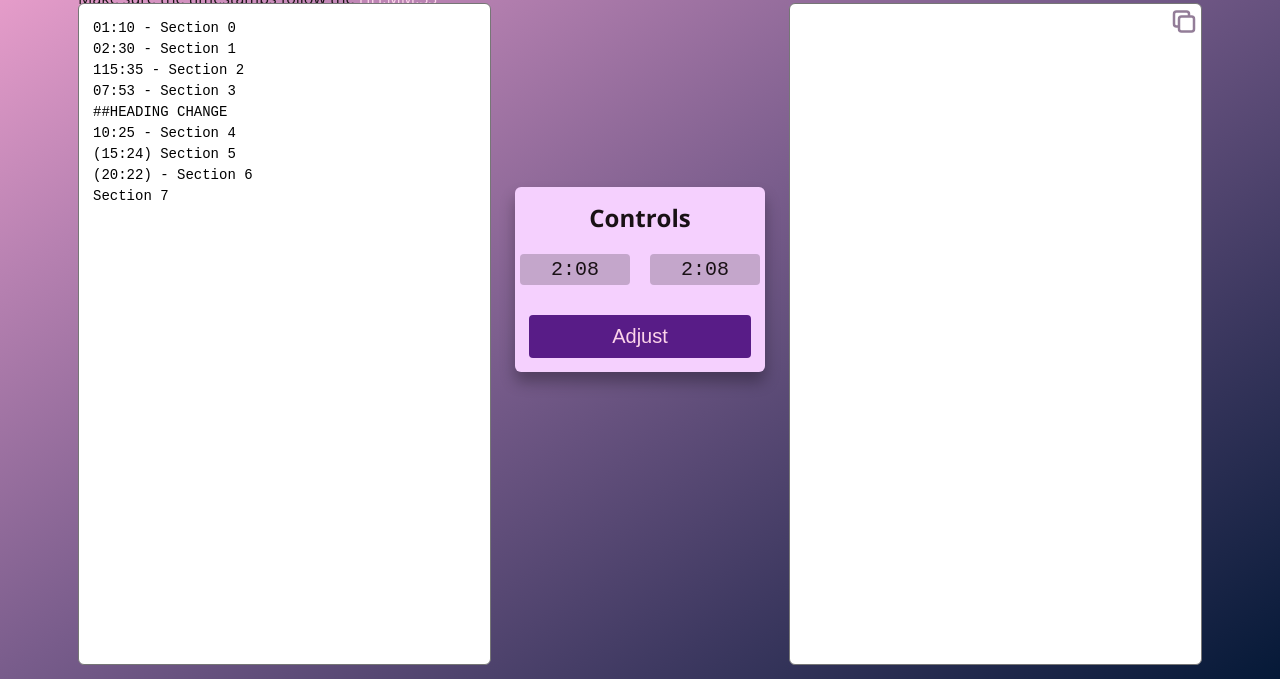
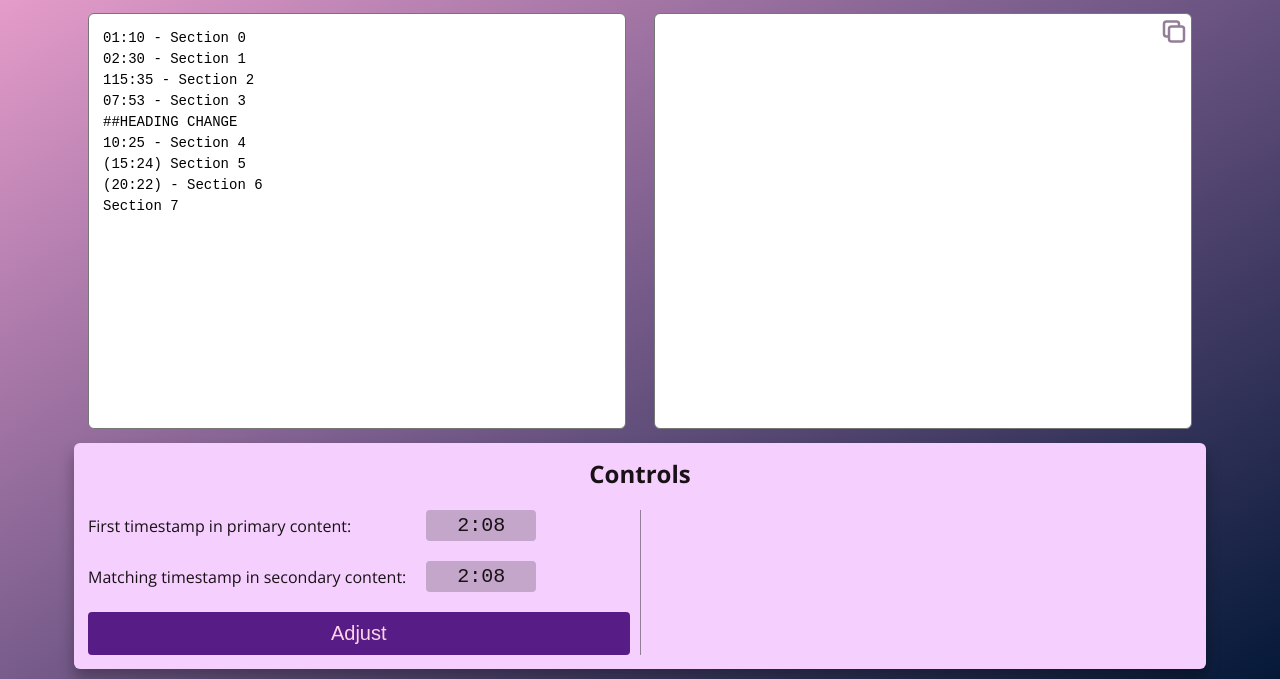
Before and after one commit to abinjohn123/timestamp-converter, a plain HTML site: page index.html in a window 1280 px wide. Shown: the part 121-800 px from the top of the page. Drawn offline with nearby package versions, Linux system fonts and the light colour scheme.

Commit message:
change layout to 2 column with controls at the bottom of screen

```diff
--- a/index.html
+++ b/index.html
@@ -30,9 +30,10 @@
           rows="10"
         ></textarea>
       </div>
-      <div class="controls-box pad-med bdr-rad-s">
+      <div class="controls pad-med bdr-rad-s">
         <h2 class="controls-title">Controls</h2>
-        <div class="control">
+        <div class="controls-box">
+          <div class="controls-left">
             <!-- <div class="adjustment-types">
             <svg
               xmlns="http://www.w3.org/2000/svg"
@@ -61,6 +62,9 @@
               />
             </svg>
           </div> -->
+            <div class="time-boxes">
+              <div class="input-box">
+                <p class="input-hint">First timestamp in primary content:</p>
                 <div class="anchor">
                   <input
                     class="input-time --input-valid"
@@ -68,8 +72,15 @@
                     type="text"
                     maxlength="8"
                   />
-            <p class="invalid-hint hidden" id="invalid-hint-0">Invalid Time</p>
+                  <p class="invalid-hint hidden" id="invalid-hint-0">
+                    Invalid Time
+                  </p>
                 </div>
+              </div>
+              <div class="input-box">
+                <p class="input-hint">
+                  Matching timestamp in secondary content:
+                </p>
                 <div class="anchor">
                   <input
                     class="input-time --input-valid"
@@ -77,11 +88,18 @@
                     type="text"
                     maxlength="8"
                   />
-            <p class="invalid-hint hidden" id="invalid-hint-1">Invalid Time</p>
+                  <p class="invalid-hint hidden" id="invalid-hint-1">
+                    Invalid Time
+                  </p>
+                </div>
               </div>
             </div>
 
             <button class="btn" id="btn-adjust">Adjust</button>
+          </div>
+          <hr class="control-separator" />
+          <div class="controls-right">&nbsp;</div>
+        </div>
       </div>
       <div class="text-box --output pad-med">
         <h2 class="section-title">Adjusted Timestamps</h2>
--- a/index.js
+++ b/index.js
@@ -177,7 +177,7 @@ const calcAdjustmentTime = function (...timeEls) {
     return timeInSeconds;
   });
 
-  return time1InSeconds && time2InSeconds && time1InSeconds - time2InSeconds;
+  return time1InSeconds && time2InSeconds && time1InSeconds - time2InSeconds; //Return null if any of the times is null. Else return the difference
 };
 
 // ########################################
@@ -221,8 +221,6 @@ adjustButtonEl.addEventListener('click', function (e) {
   const inputText = inputTextEl.value;
   const timeToAdjust = calcAdjustmentTime(inputTimeEl0, inputTimeEl1);
 
-  console.log(Math.abs(timeToAdjust));
-
   const adjType = timeToAdjust < 0 ? 'add' : 'subtract';
 
   if (timeToAdjust) {
--- a/styles/style.css
+++ b/styles/style.css
@@ -33,8 +33,9 @@ body {
 
 .container {
   display: grid;
-  grid-template-columns: 1fr 25rem 1fr;
-  column-gap: 1rem;
+  grid-template-columns: 1fr 1fr;
+  grid-template-rows: 1fr auto;
+  padding: 1rem;
 
   height: 100vh;
   width: 90vw;
@@ -125,9 +126,11 @@ body {
 }
 
 /* Control box styling */
-.controls-box {
+.controls {
   background-color: var(--options);
-  align-self: center;
+  grid-row: 2;
+  grid-column: 1/-1;
+  align-self: end;
 
   display: flex;
   flex-direction: column;
@@ -137,12 +140,33 @@ body {
   box-shadow: 0px 10px 15px rgba(0, 0, 0, 0.3);
 }
 
-.control {
+.controls-box {
+  display: grid;
+  grid-template-columns: 1fr auto 1fr;
+  column-gap: 1rem;
+  /* background-color: beige; */
+  width: 100%;
+}
+
+.control-separator {
+  width: 1px;
+  background-color: var(--opt-shade-2);
+
+  outline: none;
+  border: none;
+}
+
+.controls-left {
   display: flex;
-  align-items: center;
+  flex-direction: column;
+  align-items: flex-start;
   gap: 2rem;
+  /* background-color: yellow; */
+}
 
-  margin-bottom: 1rem;
+.controls-right {
+  /* background-color: aqua; */
+  width: 100%;
 }
 
 .adjustment-types {
@@ -168,6 +192,20 @@ body {
 
 .anchor {
   position: relative;
+}
+
+.time-boxes {
+  min-width: 50%;
+  display: flex;
+  flex-direction: column;
+  gap: 2rem;
+}
+
+.input-box {
+  display: flex;
+  align-items: center;
+  justify-content: space-between;
+  gap: 2rem;
 }
 
 .input-time {
```
Lines whose indentation alone changed are shown as unchanged.
